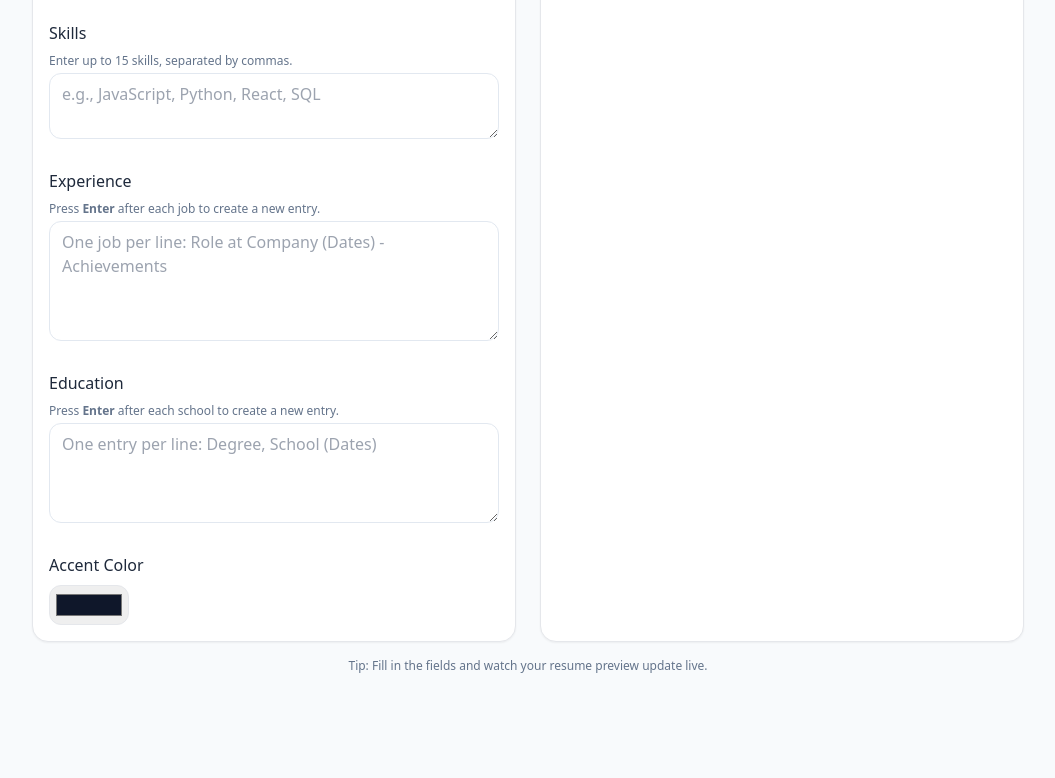
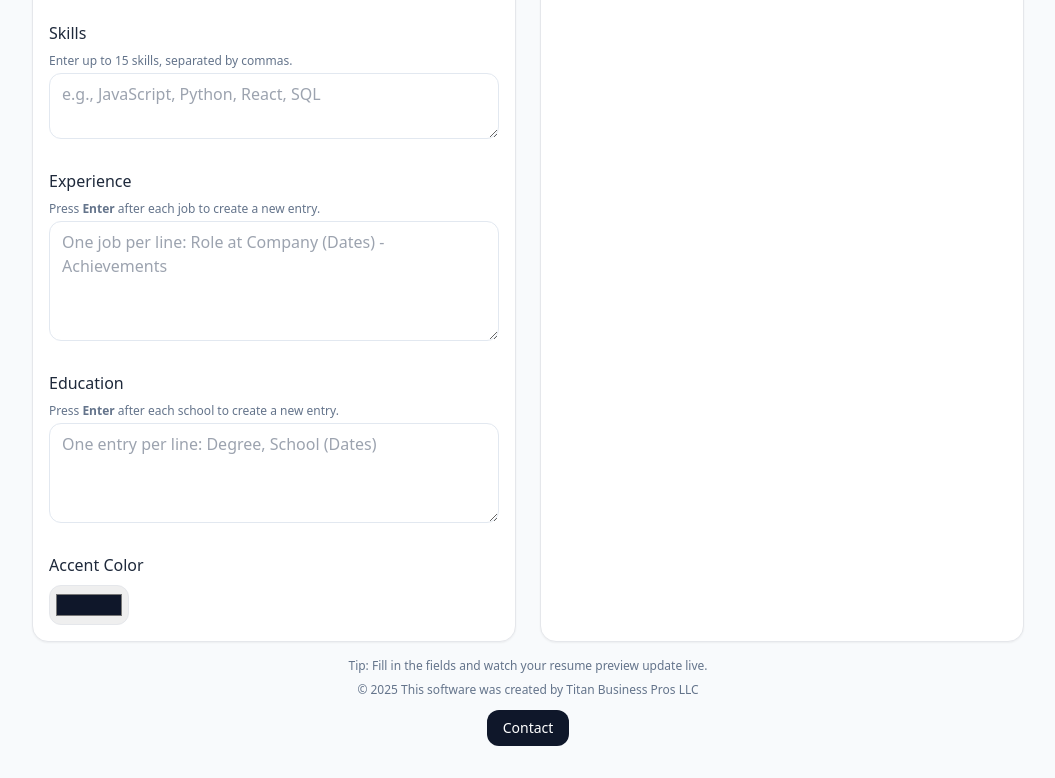
Before and after one commit to TitanBusinessPros/Resume-Builder-Private-Label, a plain HTML site: page index.html in a window 1280 px wide. Shown: the part 545-1323 px from the top of the page, without its empty margins (112-1167 px from the left). Before the commit the page ends 1251 px from the top, so only its background shows below. Drawn offline with nearby package versions, Linux system fonts and the light colour scheme.

Commit message:
Update index.html

```diff
--- a/index.html
+++ b/index.html
@@ -86,8 +86,14 @@
     </section>
   </main>
 
+  <!-- Footer -->
   <footer id="footerNote" class="mx-auto max-w-5xl px-4 pb-8 text-center text-xs text-slate-500">
-    Tip: Fill in the fields and watch your resume preview update live.
+    <p>Tip: Fill in the fields and watch your resume preview update live.</p>
+    <p class="mt-2">&copy; 2025 This software was created by Titan Business Pros LLC</p>
+    <a href="https://titanbusinesspros.github.io/NormanOklahoma/"
+       class="inline-block mt-3 px-4 py-2 rounded-xl bg-slate-900 text-white text-sm hover:bg-slate-800">
+       Contact
+    </a>
   </footer>
 
   <script>
```
